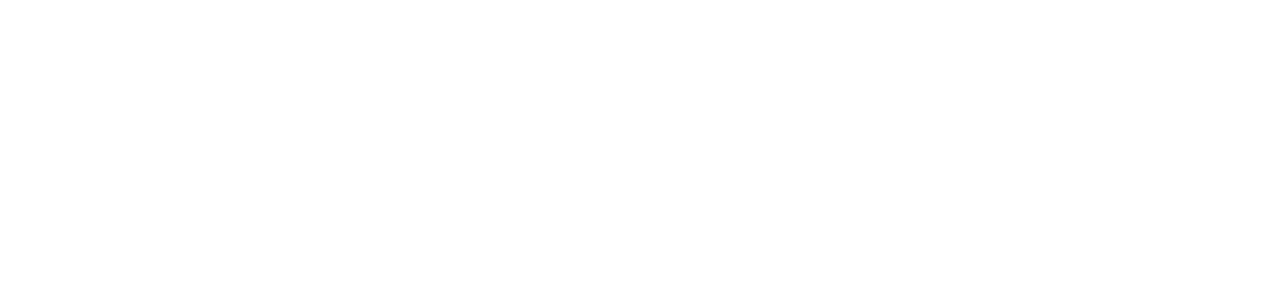
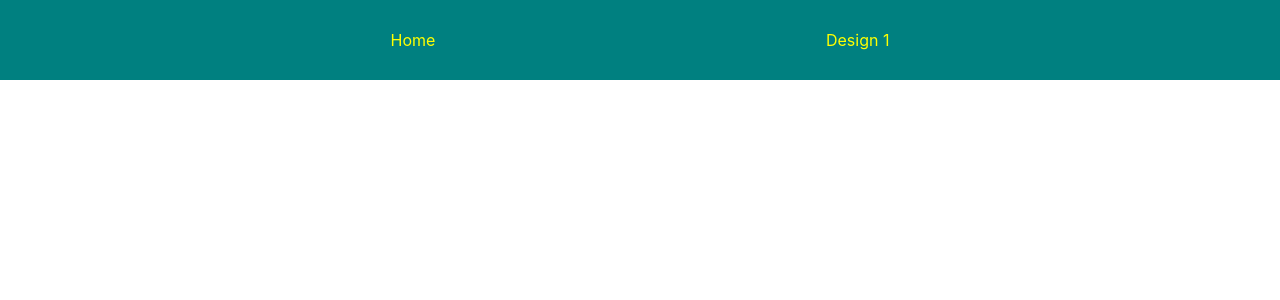
Before and after one commit to kyblockstacking/Login_Designs, a React (Create React App) app: page / in a window 1280 px wide. Shown: the top 300 px of the page. Built offline with nearby package versions, Linux system fonts and the light colour scheme.

Commit message:
initial navbar

```diff
--- a/src/App.js
+++ b/src/App.js
@@ -2,11 +2,13 @@
 import { BrowserRouter as Router, Route } from 'react-router-dom';
 
 // Components
+import Navbar from './Components/Navbar';
 import Design1 from './Components/Design1';
 
 function App() {
   return (
     <Router>
+      <Route path='/' component={Navbar} />
       <Route exact path='/design-1' component={Design1} />
     </Router>
   );
--- /dev/null
+++ b/src/Components/Navbar.jsx
@@ -0,0 +1,13 @@
+import React, { Component } from 'react';
+import '../Stylesheets/Navbar.css';
+
+export default class Navbar extends Component {
+    render() {
+        return (
+            <nav className='navbar'>
+                <a className='nav-links' href='/'>Home</a>
+                <a className='nav-links' href='/design-1'>Design 1</a>
+            </nav>
+        );
+    };
+};
--- /dev/null
+++ b/src/Stylesheets/Navbar.css
@@ -0,0 +1,20 @@
+.navbar {
+    background: teal;
+    height: 10vh;
+    display: flex;
+    align-items: center;
+    justify-content: space-evenly;
+}
+
+.nav-links {
+    color: yellow;
+    text-decoration: none;
+}
+
+.nav-links:hover {
+    background: blue;
+}
+
+.nav-links:visited {
+    color: yellow;
+}
```
